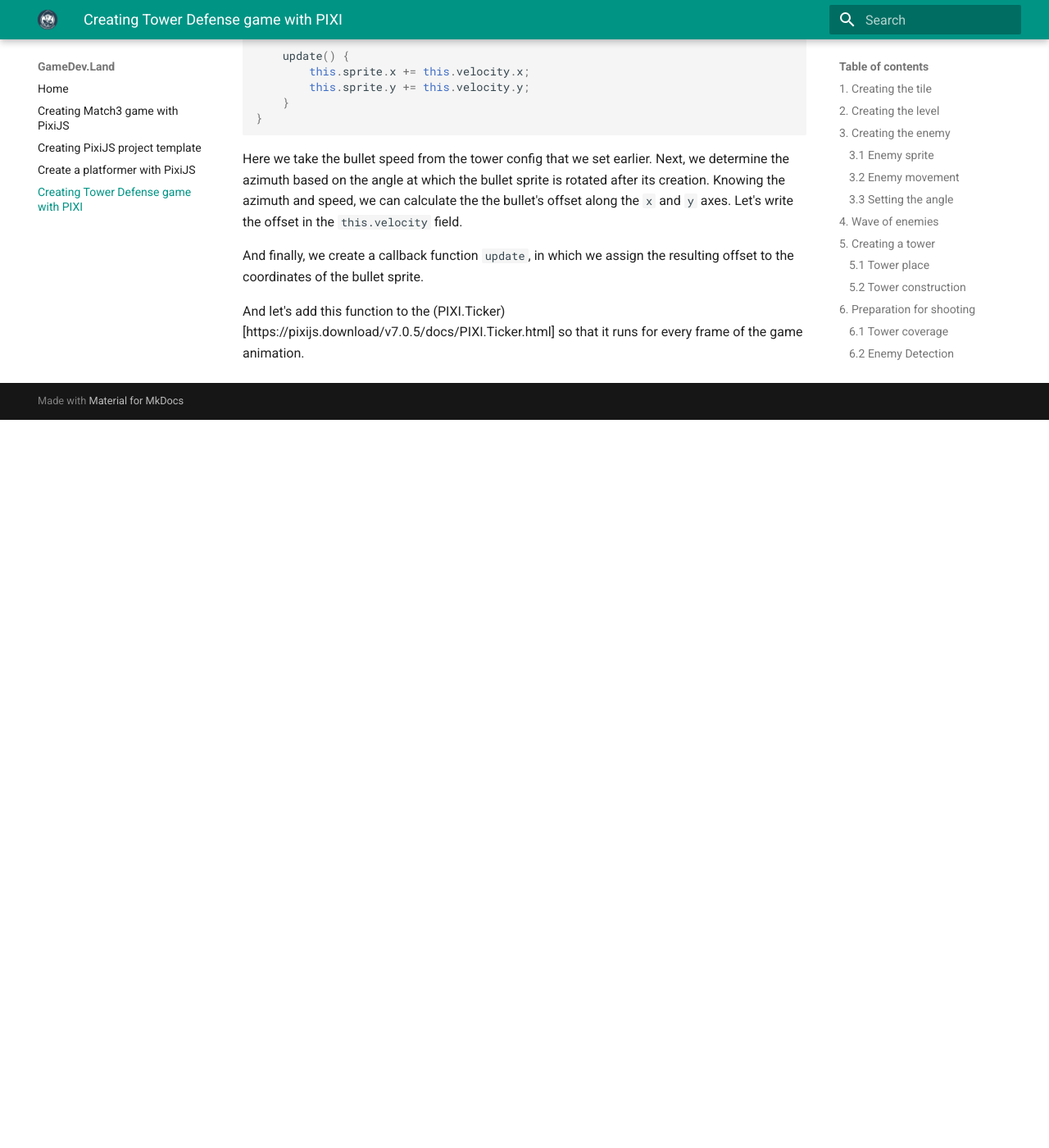
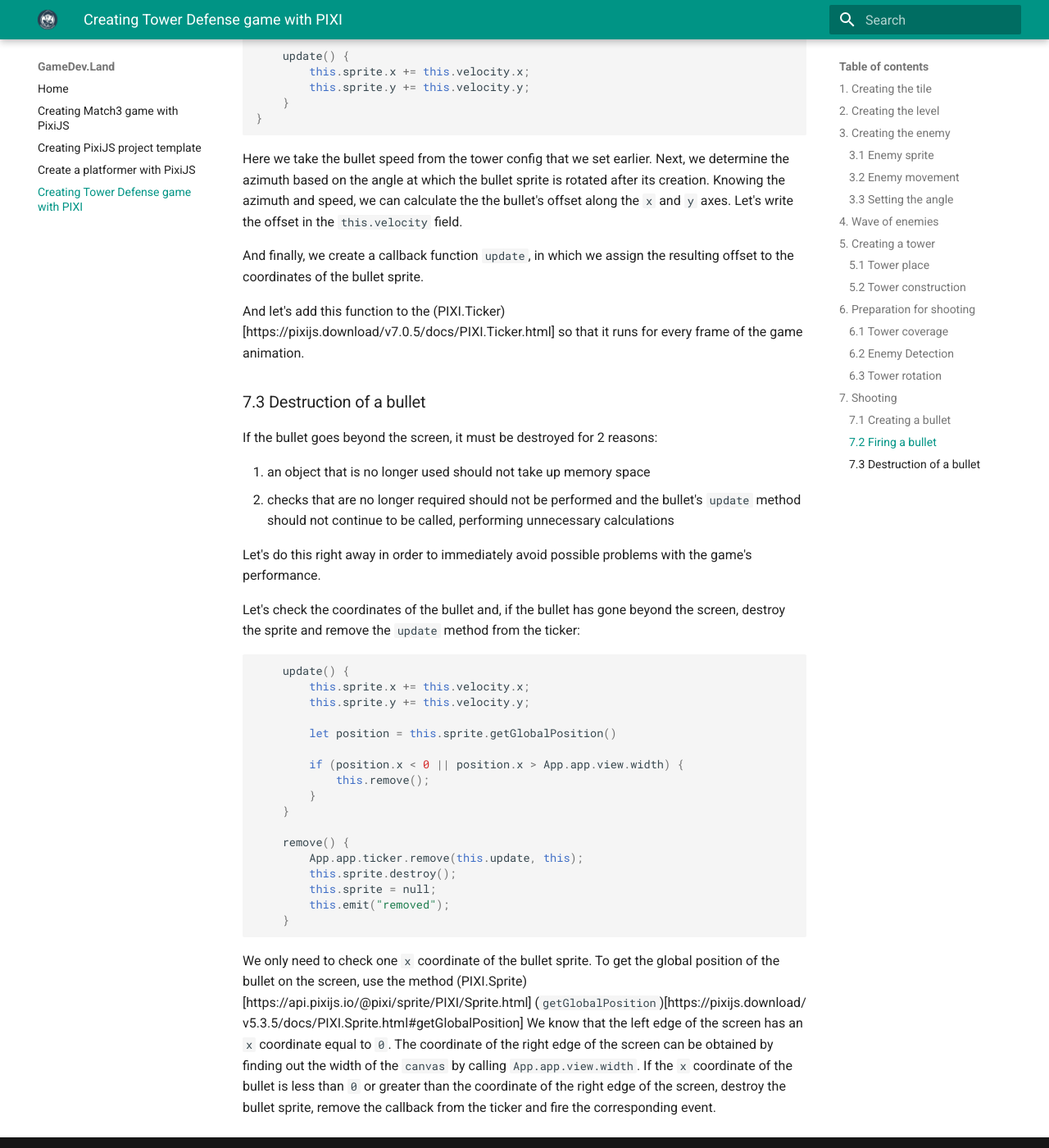
Before and after one commit to bolotnikov/gamedevland, an MkDocs documentation site: the page built from docs/tower-defense.md, in a window 1280 px wide and 1400 px high, scrolled down 21751 px. Shown: the whole window at 82% size. Built offline with MkDocs 1.6.1 and Material for MkDocs 9.7.7, drawn with Linux system fonts in a browser that asks for light colours; emoji names are drawn with the system emoji font; before the commit the page ends 22263 px from its top, so only the background shows below that.

Commit message:
Update tower-defense.md

````diff
--- a/docs/tower-defense.md
+++ b/docs/tower-defense.md
@@ -1022,3 +1022,39 @@
 And finally, we create a callback function `update`, in which we assign the resulting offset to the coordinates of the bullet sprite.
 
 And let's add this function to the (PIXI.Ticker)[https://pixijs.download/v7.0.5/docs/PIXI.Ticker.html] so that it runs for every frame of the game animation.
+
+### 7.3 Destruction of a bullet
+If the bullet goes beyond the screen, it must be destroyed for 2 reasons:
+
+1. an object that is no longer used should not take up memory space
+2. checks that are no longer required should not be performed and the bullet's `update` method should not continue to be called, performing unnecessary calculations
+
+Let's do this right away in order to immediately avoid possible problems with the game's performance.
+
+Let's check the coordinates of the bullet and, if the bullet has gone beyond the screen, destroy the sprite and remove the `update` method from the ticker:
+
+```javascript
+    update() {
+        this.sprite.x += this.velocity.x;
+        this.sprite.y += this.velocity.y;
+
+        let position = this.sprite.getGlobalPosition()
+
+        if (position.x < 0 || position.x > App.app.view.width) {
+            this.remove();
+        }
+    }
+
+    remove() {
+        App.app.ticker.remove(this.update, this);
+        this.sprite.destroy();
+        this.sprite = null;
+        this.emit("removed");
+    }
+```
+
+We only need to check one `x` coordinate of the bullet sprite.
+To get the global position of the bullet on the screen, use the method (PIXI.Sprite)[https://api.pixijs.io/@pixi/sprite/PIXI/Sprite.html] (`getGlobalPosition`)[https://pixijs.download/ v5.3.5/docs/PIXI.Sprite.html#getGlobalPosition]
+We know that the left edge of the screen has an `x` coordinate equal to `0`.
+The coordinate of the right edge of the screen can be obtained by finding out the width of the `canvas` by calling `App.app.view.width`.
+If the `x` coordinate of the bullet is less than `0` or greater than the coordinate of the right edge of the screen, destroy the bullet sprite, remove the callback from the ticker and fire the corresponding event.
````
